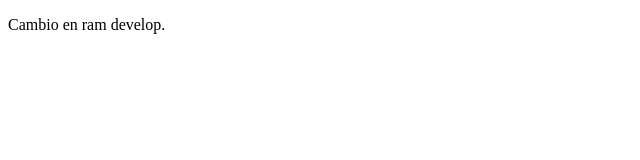
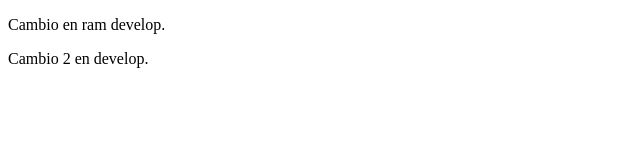
Before and after one commit to suarezKevin/mycs_remote, a plain HTML site: page productos.html in a window 1280 px wide. Shown: the whole page, without its empty margins (0-640 px from the left). Drawn offline with Linux system fonts and the light colour scheme.

Commit message:
Cambio 2 en productos develop

```diff
--- a/productos.html
+++ b/productos.html
@@ -10,6 +10,7 @@
 
 <body>
     <p>Cambio en ram develop.</p>
+    <p>Cambio 2 en develop.</p>
 </body>
 
 </html>
```
